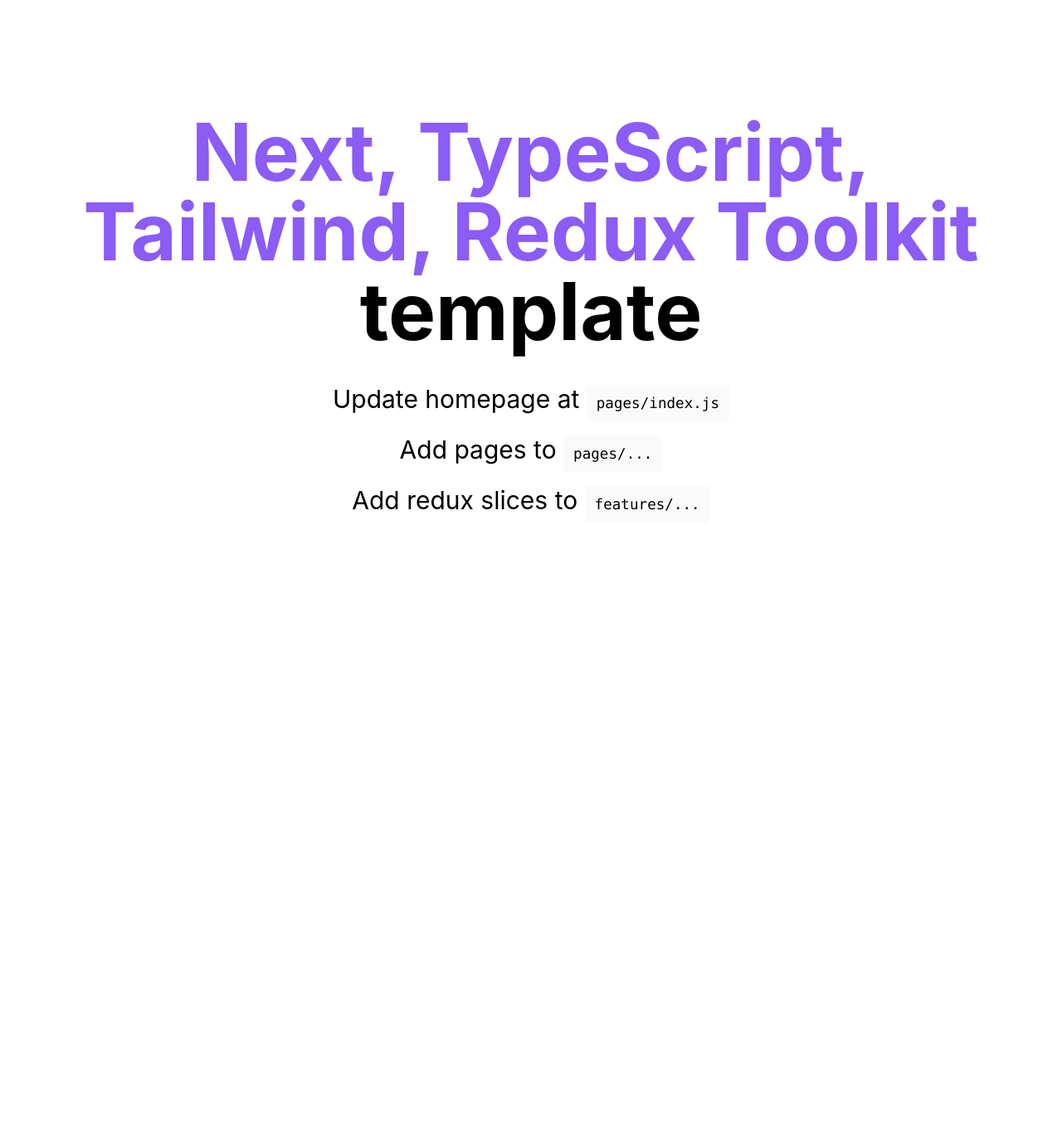
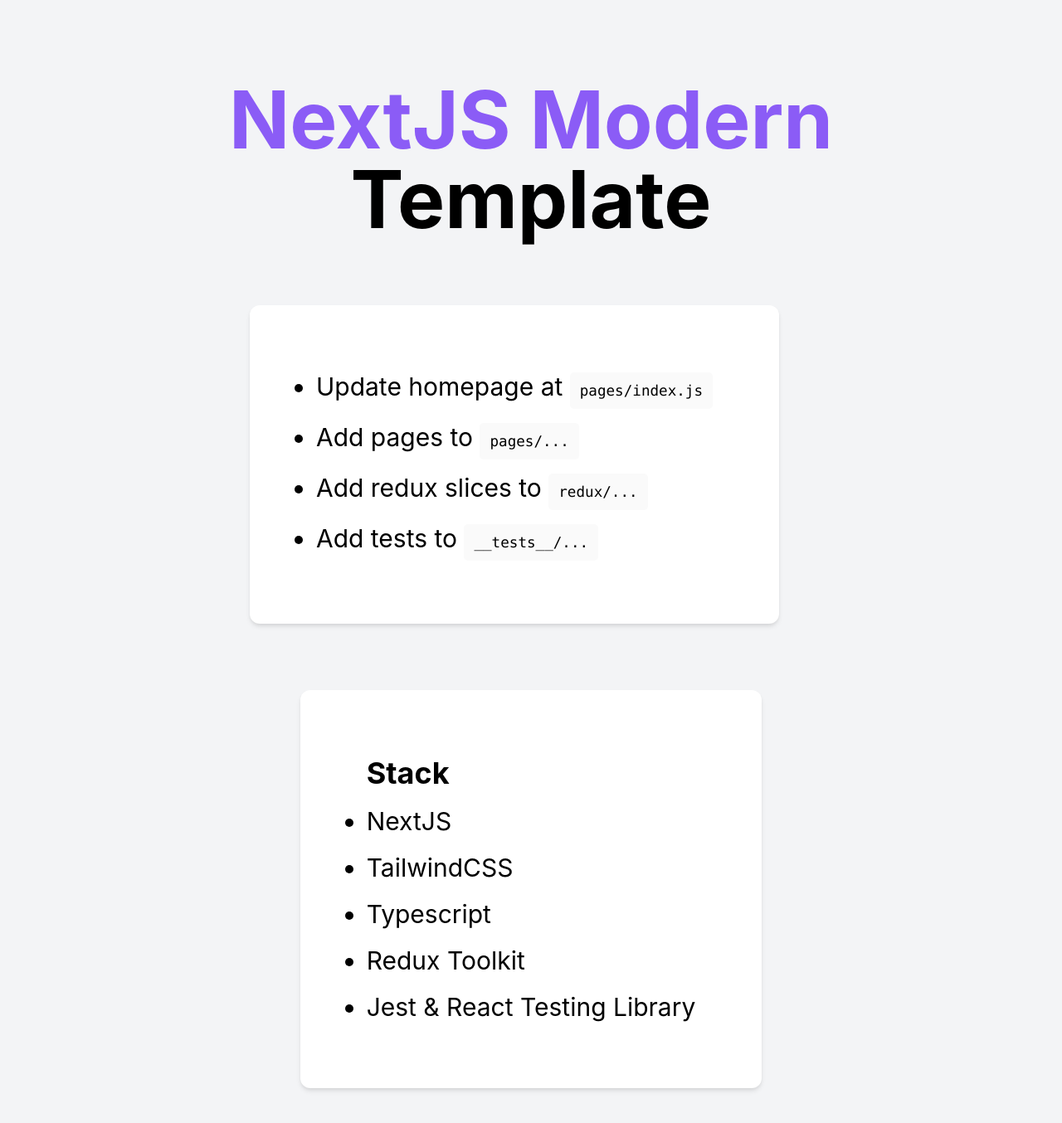
Before and after one commit to jleomorris/next-tailwind-ts-redux-template, a Next.js app: page / in a window 1280 px wide. Shown: the top 1354 px of the page at 83% size. Before the commit the page ends 800 px from the top, so only its background shows below. Built offline with nearby package versions, Linux system fonts and the light colour scheme.

Commit message:
Add stack to homepage, update design and content

```diff
--- a/pages/index.tsx
+++ b/pages/index.tsx
@@ -1,38 +1,49 @@
-import Head from 'next/head';
-import Image from 'next/image';
-import homeStyles from '../styles/Home.module.css';
+import Head from "next/head";
+import Image from "next/image";
+import homeStyles from "../styles/Home.module.css";
 
 export default function Home() {
   return (
-    <div className='w-screen h-screen flex justify-center items-center'>
+    <div className="p-24 w-screen min-h-screen flex justify-center items-center bg-gray-100">
       <Head>
         <title>Next, TS, TW, Redux Template</title>
-        <meta name='description' content='Generated by create next app' />
-        <link rel='icon' href='/favicon.ico' />
+        <meta name="description" content="Generated by create next app" />
+        <link rel="icon" href="/favicon.ico" />
       </Head>
 
-      <main className='text-center p-24'>
-        <h1 className='text-8xl font-bold'>
-          <a href='https://nextjs.org' className='text-purple-500'>
-            Next, TypeScript, Tailwind, Redux Toolkit
-          </a>{' '}
-          template
+      <main className="text-center">
+        <h1 className="text-8xl font-bold">
+          <span className="text-purple-500">NextJS Modern</span> Template
         </h1>
-        <ul className='my-10 space-y-5'>
-          <li className='text-3xl'>
-            Update homepage at{' '}
+        <section className="flex flex-wrap justify-center items-baseline mt-10">
+          <ul className="my-5 sm:my-10 space-y-5 bg-white p-20 rounded-xl sm:mr-10 text-left list-disc shadow-md">
+            <li className="text-3xl">
+              Update homepage at{" "}
               <code className={homeStyles.code}>pages/index.js</code>
             </li>
-          <li className='text-3xl'>
+            <li className="text-3xl">
               Add pages to <code className={homeStyles.code}>pages/...</code>
             </li>
-          <li className='text-3xl'>
-            Add redux slices to{' '}
-            <code className={homeStyles.code}>features/...</code>
+            <li className="text-3xl">
+              Add redux slices to{" "}
+              <code className={homeStyles.code}>redux/...</code>
+            </li>
+            <li className="text-3xl">
+              Add tests to{" "}
+              <code className={homeStyles.code}>__tests__/...</code>
             </li>
           </ul>
-        {/* <p className='my-10'>
-        </p> */}
+          <div className="my-5 sm:my-10 space-y-5 bg-white p-20 rounded-xl shadow-md">
+            <h2 className="text-left text-4xl font-bold">Stack</h2>
+            <ul className="text-left space-y-5 list-disc">
+              <li className="text-3xl">NextJS</li>
+              <li className="text-3xl">TailwindCSS</li>
+              <li className="text-3xl">Typescript</li>
+              <li className="text-3xl">Redux Toolkit</li>
+              <li className="text-3xl">Jest & React Testing Library</li>
+            </ul>
+          </div>
+        </section>
       </main>
     </div>
   );
```
Lines whose indentation alone changed are shown as unchanged.
